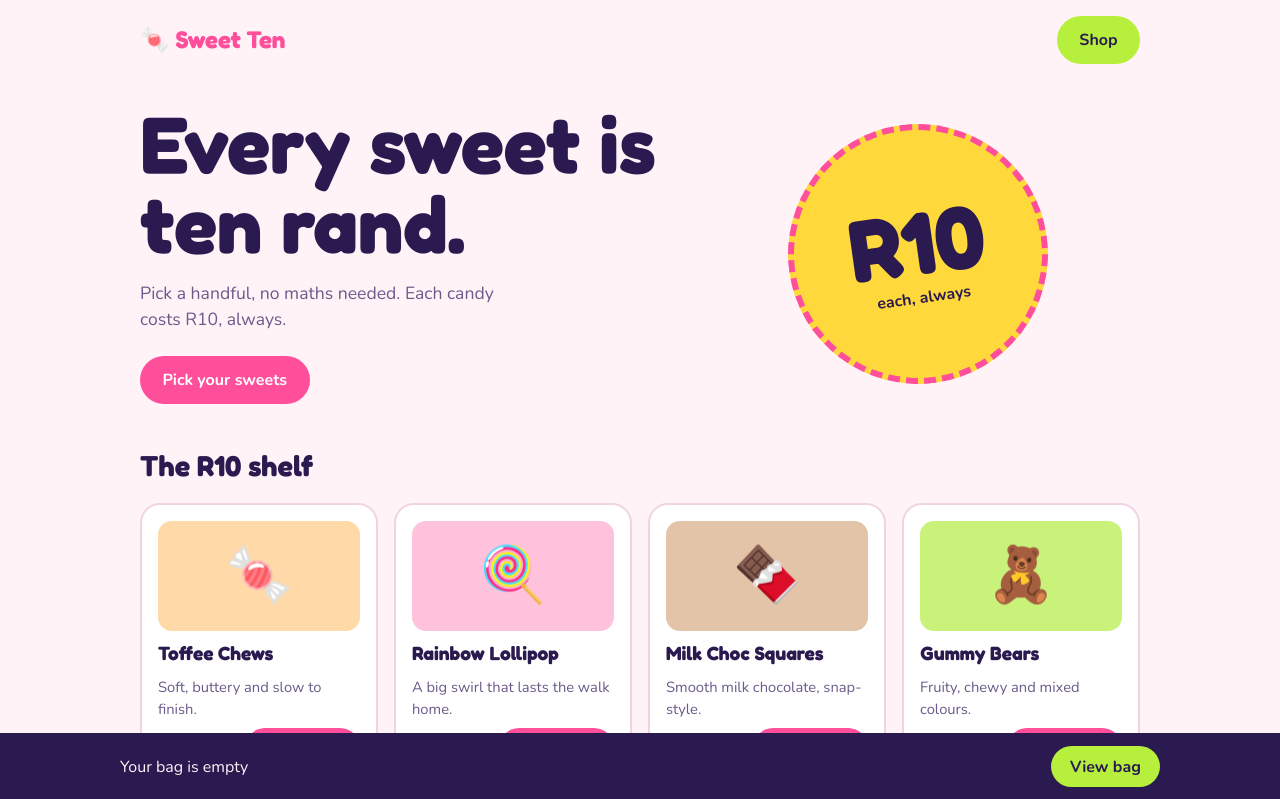
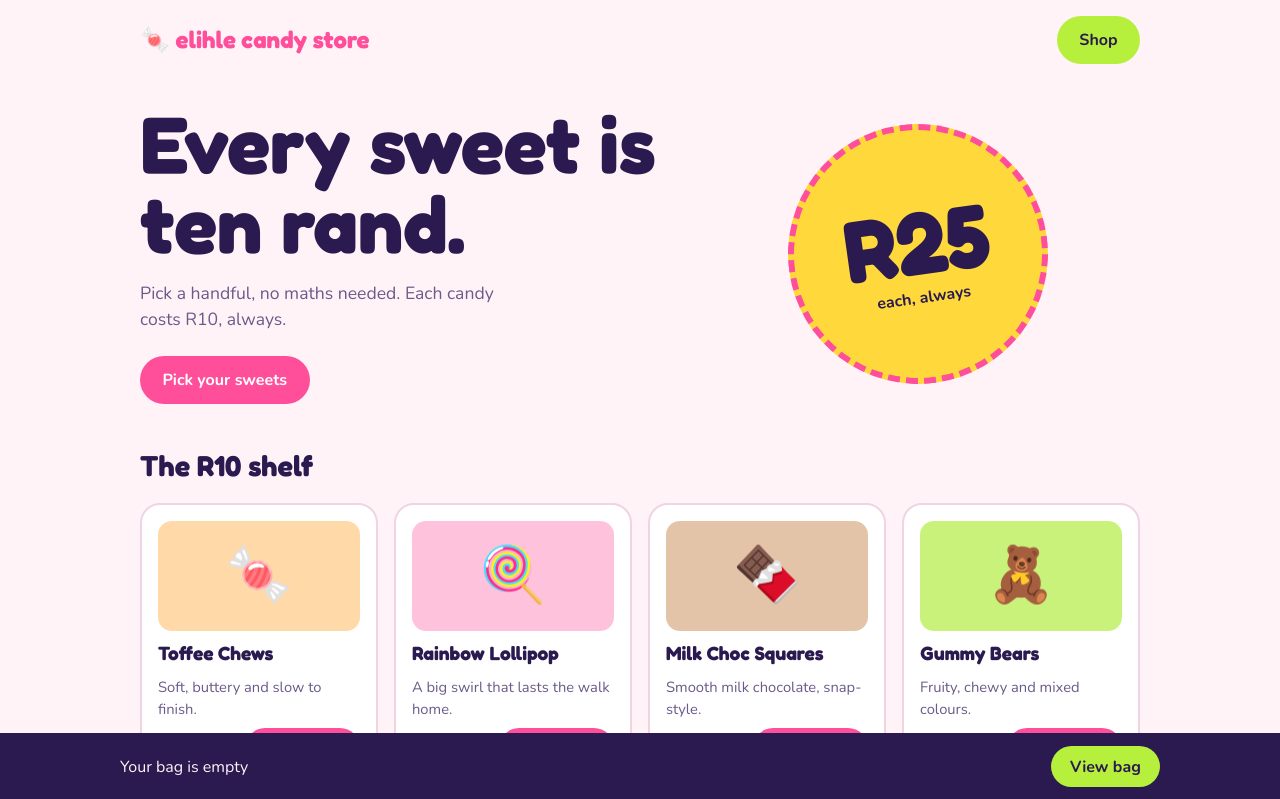
Before and after one commit to HappyBiningu/elihlenhlumayo-website-, a plain HTML site: page index.html in a window 1280 px wide. Shown: the top 799 px of the page. Drawn offline with nearby package versions, Linux system fonts and the light colour scheme.

Commit message:
Update brand name and pricing in index.html

```diff
--- a/index.html
+++ b/index.html
@@ -89,14 +89,14 @@ footer{color:var(--muted);text-align:center;padding:2.5rem 0 1rem;font-size:.9re
   <small>Tap anywhere to skip</small>
 </div>
 <div class="wrap">
-  <header class="top"><div class="brand">🍬 Sweet Ten</div><a class="btn alt" href="#shop">Shop</a></header>
+  <header class="top"><div class="brand">🍬 elihle candy store</div><a class="btn alt" href="#shop">Shop</a></header>
   <section class="hero">
     <div>
       <h1>Every sweet is ten rand.</h1>
       <p>Pick a handful, no maths needed. Each candy costs R10, always.</p>
       <a class="btn" href="#shop">Pick your sweets</a>
     </div>
-    <div class="tag" aria-hidden="true"><b>R10</b><span>each, always</span></div>
+    <div class="tag" aria-hidden="true"><b>R25</b><span>each, always</span></div>
   </section>
   <section id="shop">
     <h2>The R10 shelf</h2>
```
